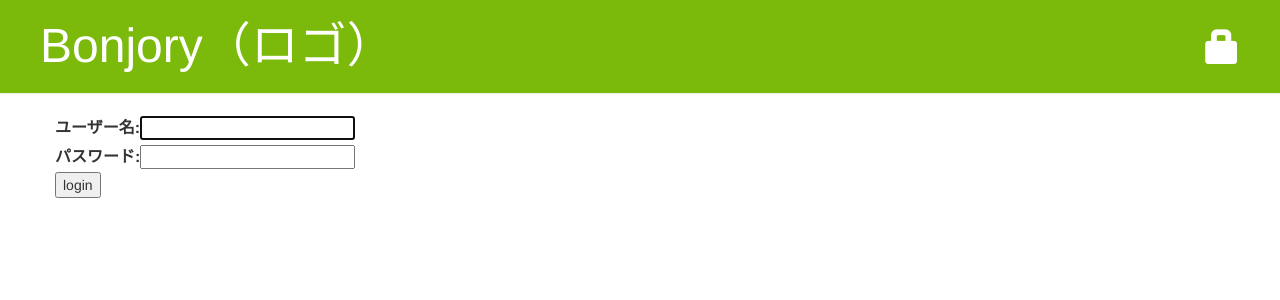
After one commit to klzusan/bonjory_web, a Django app: page /accounts/login/ in a window 1280 px wide. The commit adds this page. Shown: the top 300 px of the page. Run offline with Django 5.2, Linux system fonts and the light colour scheme; some libraries are stand-ins or nearby versions.

```diff
--- a/bonjory_web/settings.py
+++ b/bonjory_web/settings.py
@@ -126,3 +126,5 @@ DEFAULT_AUTO_FIELD = 'django.db.models.BigAutoField'
 # Media directory
 MEDIA_URL = '/media/'
 MEDIA_ROOT = BASE_DIR / 'media'
+
+LOGIN_REDIRECT_URL = '/'
--- a/bonjory_web/urls.py
+++ b/bonjory_web/urls.py
@@ -19,8 +19,12 @@ from django.urls import path, include
 from django.conf import settings
 from django.conf.urls.static import static
 
+from django.contrib.auth import views
+
 urlpatterns = [
     path('admin/', admin.site.urls),
+    path('accounts/login/', views.LoginView.as_view(), name='login'),
+    path('accounts/logout/', views.LogoutView.as_view(next_page='/'), name='logout'),
     path('', include('dl_package.urls')),
 ]
 
--- a/dl_package/static/css/dl_package.css
+++ b/dl_package/static/css/dl_package.css
@@ -1,9 +1,18 @@
 /* green: #7bba0a */
 
 .page-header {
+    display: flex;
+    align-items: center;
+    justify-content: space-between;
+
     background-color: #7bba0a;
     margin-top: 0;
     padding: 20px 20px 20px 40px;
+}
+
+.page-header small {
+    display: flex;
+    align-items: center;
 }
 
 .page-header h1, .page-header h1 a, .page-header h1 a:active {
--- /dev/null
+++ b/dl_package/static/js/scripts.js
@@ -0,0 +1,34 @@
+// js/scripts.js
+
+/**
+ * ログアウトフォームを送信する処理を実行します。
+ * この関数を呼び出すことで、POSTリクエストによりログアウト処理が開始されます。
+ */
+function submitLogoutForm() {
+    const form = document.getElementById('logout-form');
+
+    // フォームが存在するか確認
+    if (form) {
+        form.submit();
+        console.log("ログアウトフォームを送信しました。");
+    } else {
+        console.error("ID 'logout-form' を持つフォームが見つかりません。");
+    }
+}
+
+/**
+ * ページが完全に読み込まれた後にイベントリスナーを設定します。
+ */
+document.addEventListener('DOMContentLoaded', function() {
+    const logoutLink = document.getElementById('logout-link');
+
+    if (logoutLink) {
+        logoutLink.addEventListener('click', function(e) {
+            // リンクのデフォルト動作（ページ遷移など）をキャンセル
+            e.preventDefault();
+
+            // 定義した関数を呼び出してログアウト処理を実行
+            submitLogoutForm();
+        });
+    }
+});
--- a/dl_package/templates/dl_package/base.html
+++ b/dl_package/templates/dl_package/base.html
@@ -10,11 +10,20 @@
 
 <body>
     <div class="page-header">
+        <h1><a href="/">Bonjory（ロゴ）</a></h1>
         {% if user.is_authenticated %}
             <a href="{% url 'verPost_new' %}" class="top-menu"><span class="glyphicon glyphicon-plus"></span></a>
             <a href="{% url 'verPost_draft_list' %}" class="top-menu">Drafts</span></a>
+            <small>
+                <p class="top-menu">Hello {{ user.username }} </p>
+                <form id="logout-form" method="POST" action="{% url 'logout' %}">
+                    {% csrf_token %}
+                    <a href="#" id="logout-link">ログアウト</a>
+                </form>
+            </small>
+        {% else %}
+            <a href="{% url 'login' %}" class="top-menu"><span class="glyphicon glyphicon-lock"></span></a>
         {% endif %}
-        <h1><a href="/">Bonjory（ロゴ）</a></h1>
     </div>
     <div class="content container">
         <div class="row">
@@ -24,6 +33,7 @@
             </div>
         </div>
     </div>
+    <script src="{% static 'js/scripts.js' %}"></script>
 </body>
 
 </html>
--- /dev/null
+++ b/dl_package/templates/registration/login.html
@@ -0,0 +1,24 @@
+{% extends "dl_package/base.html" %}
+
+{% block content %}
+    {% if form.errors %}
+        <p>Your username and password didn't match. Please try again.</p>
+    {% endif %}
+
+    <form method="post" action="{% url 'login' %}">
+        {% csrf_token %}
+        <table>
+            <tr>
+                <td>{{ form.username.label_tag }}</td>
+                <td>{{ form.username }}</td>
+            </tr>
+            <tr>
+                <td>{{ form.password.label_tag }}</td>
+                <td>{{ form.password }}</td>
+            </tr>
+        </table>
+
+        <input type="submit" value="login" />
+        <input type="hidden" name="next" value="{{ next }}" />
+    </form>
+{% endblock %}
```
